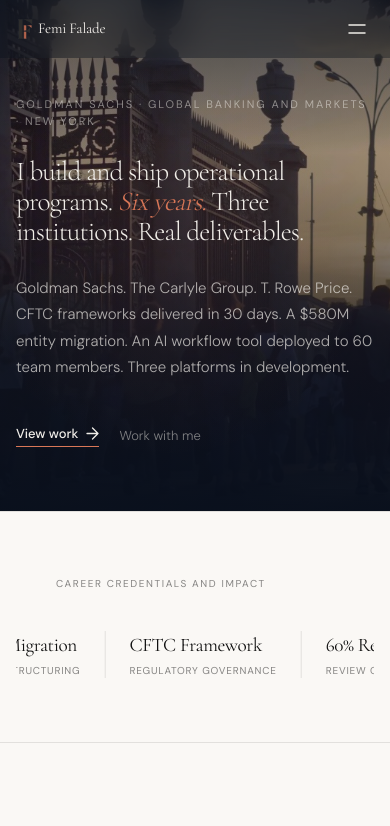
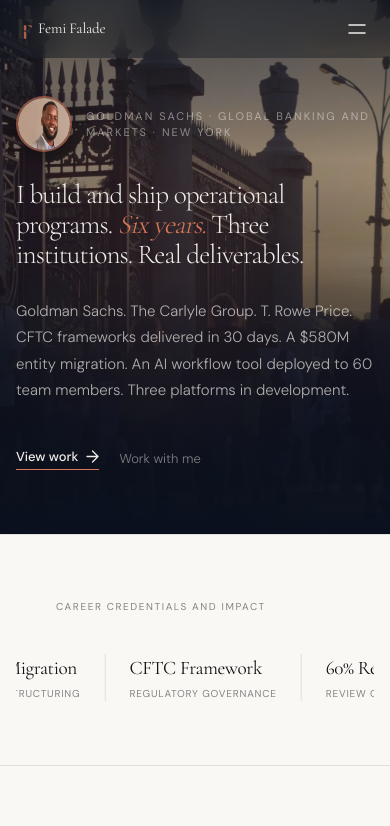
Before and after one commit to femiprofessionals-code/femi-portfolio, a Next.js app: page / in a window 390 px wide. Shown: the top 826 px of the page. Built offline with nearby package versions, Linux system fonts and the light colour scheme.

Commit message:
Show hero headshot on mobile, full responsive CSS

```diff
--- a/src/app/globals.css
+++ b/src/app/globals.css
@@ -70,20 +70,18 @@
 
 
 /* ════════════════════════════════════════════════════════
-   MOBILE NAV STATES
+   MOBILE NAV — hamburger menu states
    ════════════════════════════════════════════════════════ */
 .mobile-menu-btn { display: none; }
 .mobile-menu-panel { display: none; }
 
 
 /* ════════════════════════════════════════════════════════
-   MOBILE — under 900px
-   This is where the overflow was happening
+   MOBILE OPTIMIZATION — under 900px
    ════════════════════════════════════════════════════════ */
 @media (max-width: 899px) {
 
-  /* ── HERO — most important fix ── */
-  /* The hero section was wider than viewport because of padding + content combo */
+  /* Section containment */
   section {
     padding-left: 1.25rem !important;
     padding-right: 1.25rem !important;
@@ -92,14 +90,17 @@
     overflow-x: hidden !important;
   }
 
-  /* All h1, h2, p inside sections — wrap and never overflow */
-  section h1, section h2, section h3, section p {
+  /* All text elements wrap properly */
+  section h1,
+  section h2,
+  section h3,
+  section p {
     max-width: 100% !important;
     overflow-wrap: break-word !important;
     word-wrap: break-word !important;
   }
 
-  /* Hero release fixed heights */
+  /* Hero sections release fixed heights */
   section[style*="100vh"],
   section[style*="88vh"] {
     min-height: auto !important;
@@ -116,7 +117,12 @@
     padding-bottom: 3rem !important;
   }
 
-  /* ── NAV — completely hide desktop nav and CTA ── */
+  /* Hero text uses full width on mobile */
+  .hero-text-wrap {
+    max-width: 100% !important;
+  }
+
+  /* Nav adjustments */
   header[style] {
     padding-left: 1rem !important;
     padding-right: 1rem !important;
@@ -124,12 +130,10 @@
     max-width: 100vw !important;
   }
 
-  /* Hide the desktop nav entirely */
   header > nav {
     display: none !important;
   }
 
-  /* Hide BOTH desktop CTAs (the second <a> child) */
   header > a:nth-of-type(2) {
     display: none !important;
   }
@@ -138,12 +142,12 @@
   .mobile-menu-btn { display: block !important; }
   .mobile-menu-panel { display: flex !important; }
 
-  /* ── Typography ── */
+  /* Typography scales down */
   h1 { font-size: clamp(1.9rem, 8vw, 3rem) !important; line-height: 1.1 !important; }
   h2 { font-size: clamp(1.4rem, 6vw, 2.25rem) !important; line-height: 1.15 !important; }
   h3 { font-size: 1.2rem !important; }
 
-  /* ── ALL multi-column grids → single column ── */
+  /* All multi-column grids → single column */
   [style*="grid-template-columns: 1fr 1fr"],
   [style*="gridTemplateColumns: '1fr 1fr'"],
   [style*="grid-template-columns: 1fr 1.5fr"],
@@ -169,43 +173,37 @@
   }
 
   /* Sticky elements release */
-  [style*="position: sticky"] { position: static !important; }
+  [style*="position: sticky"] {
+    position: static !important;
+  }
 
-  /* ── DECORATIVE GIANT FF — major overflow culprit ── */
-  /* The huge FF on About hero was wider than the screen */
+  /* Hide decorative giant FF on About hero */
   div[style*="22vw"][style*="absolute"] {
     display: none !important;
   }
 
-  /* ── SCROLL INDICATOR — hide on mobile, takes up space ── */
+  /* Hide vertical SCROLL indicator */
   div[style*="writingMode: 'vertical-rl'"],
   div[style*="writing-mode: vertical-rl"] {
     display: none !important;
   }
 
-  /* Their parent container too */
-  motion-div[style*="writingMode"],
   div[style*="bottom: '2.5rem'"][style*="right: '2.5rem'"] {
     display: none !important;
   }
 
-  /* ── VIDEO HERO scroll indicator parent ── */
-  section[style*="100vh"] > div[style*="position: 'absolute'"][style*="bottom"] {
-    display: none !important;
-  }
-
-  /* Globe smaller */
+  /* Globe smaller height */
   div[style*="height: 480"] {
     height: 320px !important;
   }
 
-  /* Ticker */
+  /* Ticker tightens up */
   .ticker-inner > div {
     padding: 0 1.5rem !important;
     min-width: 160px !important;
   }
 
-  /* Forms */
+  /* Forms — prevent iOS zoom and contain */
   input, textarea, select {
     font-size: 16px !important;
     width: 100% !important;
@@ -221,14 +219,14 @@
     -webkit-overflow-scrolling: touch;
   }
 
-  /* Flex sections that should wrap */
+  /* Flex sections wrap nicely */
   section[style*="justify-content: space-between"],
   section[style*="justifyContent: 'space-between'"] {
     flex-direction: column !important;
     align-items: flex-start !important;
   }
 
-  /* Footer */
+  /* Footer columns stack */
   footer > div:first-child {
     grid-template-columns: 1fr !important;
     gap: 2rem !important;
@@ -244,7 +242,7 @@
 
 
 /* ════════════════════════════════════════════════════════
-   SMALL PHONES — under 480px
+   STANDARD MOBILE — under 480px
    ════════════════════════════════════════════════════════ */
 @media (max-width: 480px) {
 
@@ -276,7 +274,7 @@
     height: 280px !important;
   }
 
-  /* Mobile menu link size */
+  /* Mobile menu link sizing */
   .mobile-menu-panel a[style*="2rem"] {
     font-size: 1.5rem !important;
   }
@@ -284,7 +282,7 @@
 
 
 /* ════════════════════════════════════════════════════════
-   TINY PHONES — under 375px (iPhone SE)
+   TINY PHONES — under 375px (iPhone SE, older Android)
    ════════════════════════════════════════════════════════ */
 @media (max-width: 374px) {
 
@@ -312,7 +310,7 @@
 
 
 /* ════════════════════════════════════════════════════════
-   LARGER LAYOUTS — desktop refinements
+   TABLET LANDSCAPE — 900px to 1023px
    ════════════════════════════════════════════════════════ */
 @media (min-width: 900px) and (max-width: 1023px) {
   [style*="grid-template-columns: repeat(4,1fr)"],
@@ -325,6 +323,10 @@
   }
 }
 
+
+/* ════════════════════════════════════════════════════════
+   STANDARD LAPTOP — 1024px to 1199px
+   ════════════════════════════════════════════════════════ */
 @media (min-width: 1024px) and (max-width: 1199px) {
   [style*="grid-template-columns: repeat(5, 1fr)"],
   [style*="gridTemplateColumns: 'repeat(5, 1fr)'"] {
@@ -334,7 +336,7 @@
 
 
 /* ════════════════════════════════════════════════════════
-   ACCESSIBILITY
+   ACCESSIBILITY — respect reduced motion
    ════════════════════════════════════════════════════════ */
 @media (prefers-reduced-motion: reduce) {
   *, *::before, *::after {
@@ -345,8 +347,3 @@
   }
   .ticker-inner { animation: none !important; }
 }
-/* Hide hero headshot on phones — too cramped */
-@media (max-width: 767px) {
-  .hero-headshot { display: none !important; }
-  .hero-text-wrap { max-width: 100% !important; }
-}
```
Also changed, not shown: 1 other file (tests, documents, lock files or other folders).
